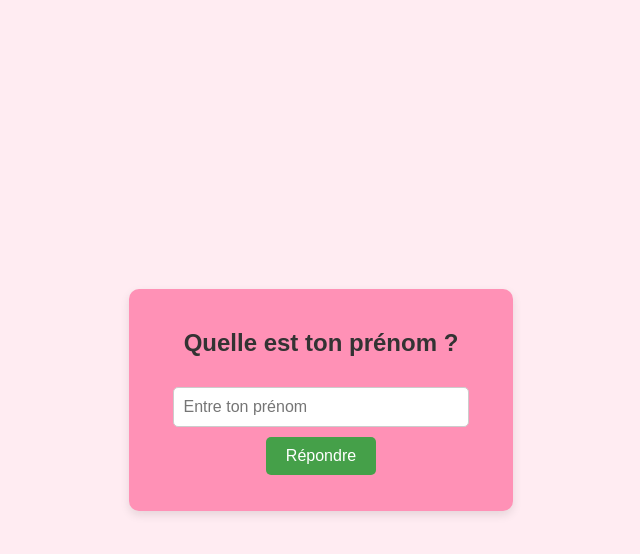
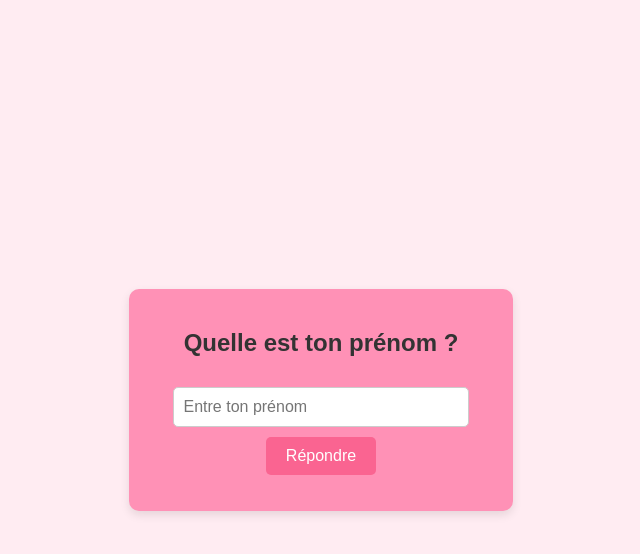
Before and after one commit to Maelh1/Maelh1.github.io, a plain HTML site: page Login.html in a window 1280 px wide. In both pictures the pointer is over the button "Répondre". Shown: the whole page, without its empty margins (319-959 px from the left). Drawn offline with Linux system fonts and the light colour scheme.

Commit message:
Update Login.html

```diff
--- a/Login.html
+++ b/Login.html
@@ -3,7 +3,7 @@
 <head>
     <meta charset="UTF-8">
     <meta name="viewport" content="width=device-width, initial-scale=1.0">
-    <title>Page de connexion</title>
+    <title>T ki wsh ?</title>
     <style>
         body {
             font-family: Arial, sans-serif;
@@ -48,7 +48,7 @@
         }
 
         button:hover {
-            background-color: #45a049;
+            background-color: #fa6491;
         }
 
         .error {
```
